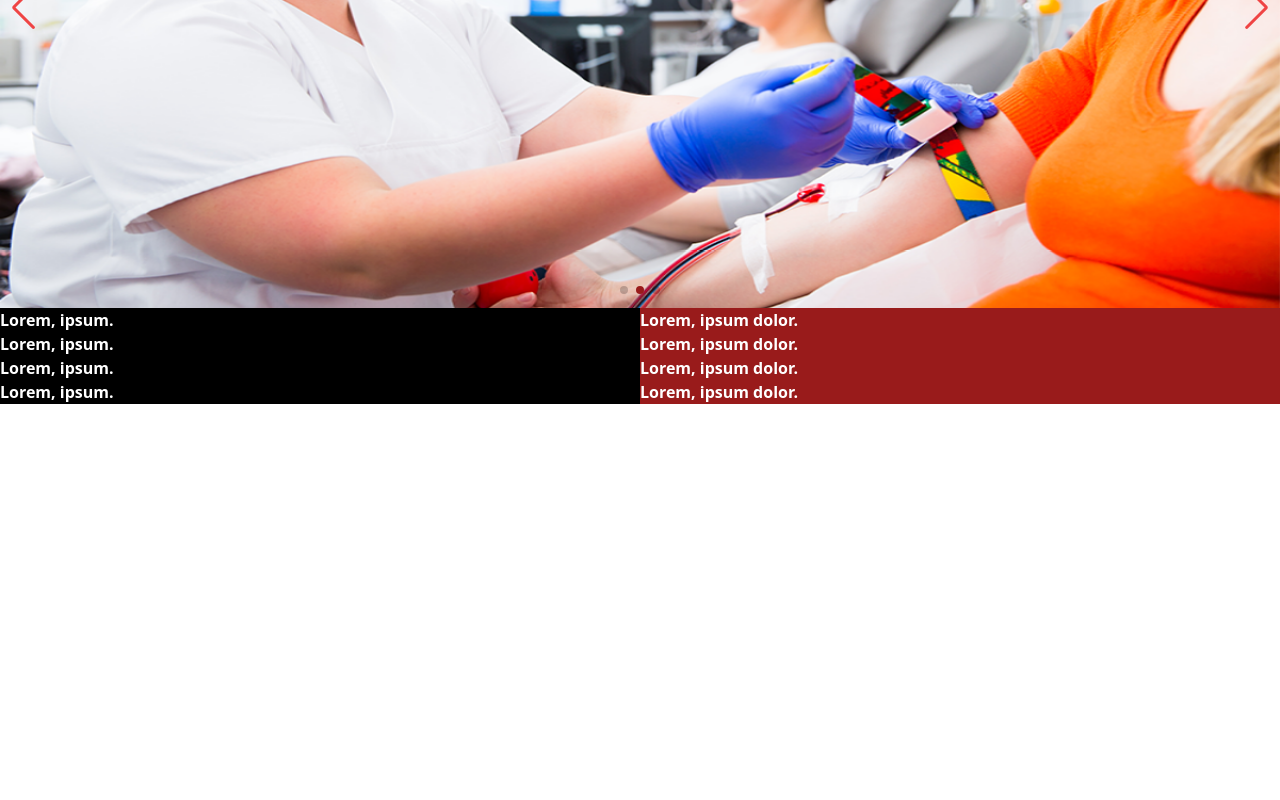
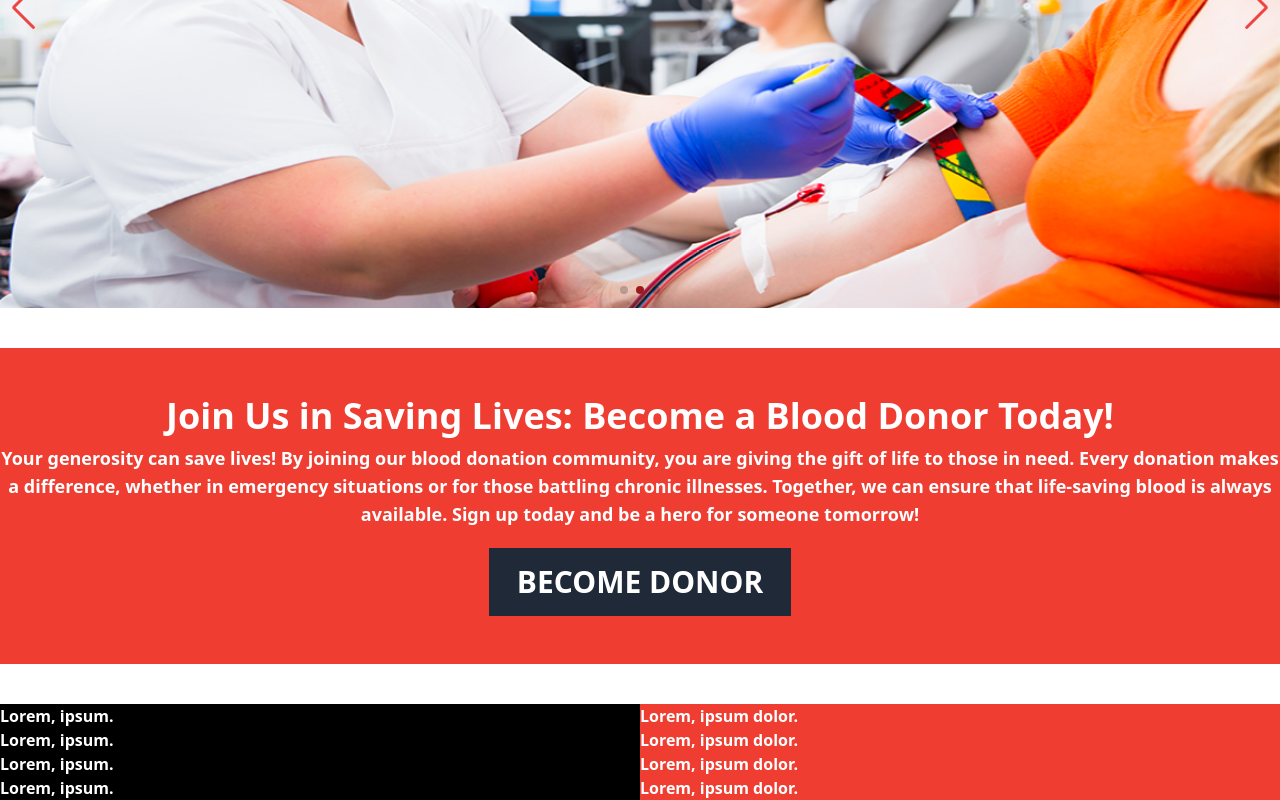
Before and after one commit to iripon07/blood-donation-client, a React (Vite) app: page / in a window 1280 px wide. Shown: the part 516-1316 px from the top of the page. Before the commit the page ends 920 px from the top, so only its background shows below. Built offline with nearby package versions, Linux system fonts and the light colour scheme.

Commit message:
BecomDonor added

```diff
--- a/src/components/Home/Banner.jsx
+++ b/src/components/Home/Banner.jsx
@@ -11,7 +11,7 @@ import "./banner.css"
 
 const Banner = () => {
   return (
-    <div>
+    <div className="container mx-auto">
       <Swiper
         spaceBetween={30}
         loop={true}
--- a/src/components/Home/Banner.module.css
+++ /dev/null
@@ -1,3 +0,0 @@
-div.swiper-button-prev:after{
-    color: #991b1b;
-}
--- /dev/null
+++ b/src/components/Home/BecomeDonor.jsx
@@ -0,0 +1,22 @@
+const BecomeDonor = () => {
+  return (
+    <div className="bg-primary my-10">
+      <div className="container font-bold mx-auto text-white text-center py-12">
+        <h1 className="text-4xl ">Join Us in Saving Lives: Become a Blood Donor Today!</h1>
+        <p className="text-lg mt-2 mb-5">
+          Your generosity can save lives! By joining our blood donation
+          community, you are giving the gift of life to those in need. Every
+          donation makes a difference, whether in emergency situations or for
+          those battling chronic illnesses. Together, we can ensure that
+          life-saving blood is always available. Sign up today and be a hero for
+          someone tomorrow!
+        </p>
+        <button className="bg-gray py-4 px-7 text-bold text-white text-3xl  hover:bg-black duration-300 transform">
+          BECOME DONOR
+        </button>
+      </div>
+    </div>
+  );
+};
+
+export default BecomeDonor;
--- a/src/pages/Home/Home.jsx
+++ b/src/pages/Home/Home.jsx
@@ -1,9 +1,11 @@
 import Banner from "../../components/Home/Banner";
+import BecomeDonor from "../../components/Home/BecomeDonor";
 
 const Home = () => {
   return (
-    <div className="container mx-auto">
+    <div>
       <Banner />
+      <BecomeDonor />
     </div>
   );
 };
--- a/tailwind.config.js
+++ b/tailwind.config.js
@@ -7,9 +7,10 @@ export default {
   theme: {
     extend: {
       colors: {
-        primary: '#991b1b',
+        primary: '#EF3D32',
         secondary: "#ef4444",
         white: '#FFFFFF',
+        gray: "#1f2937"
       },
       keyframes: {
         slideInLeft: {
```
